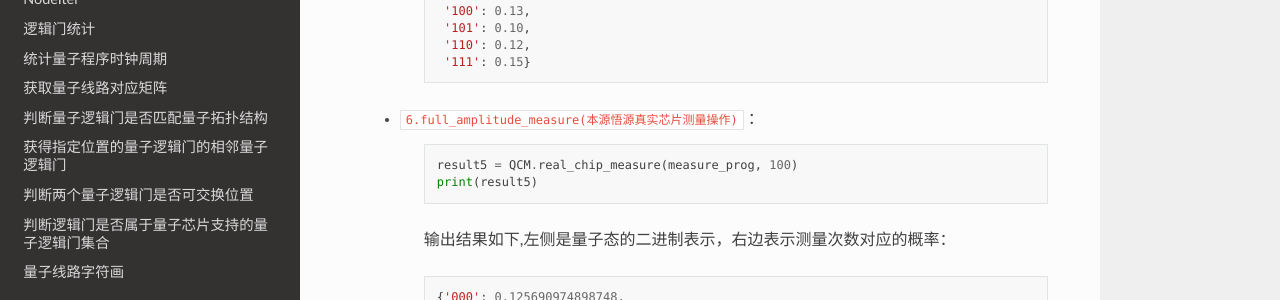
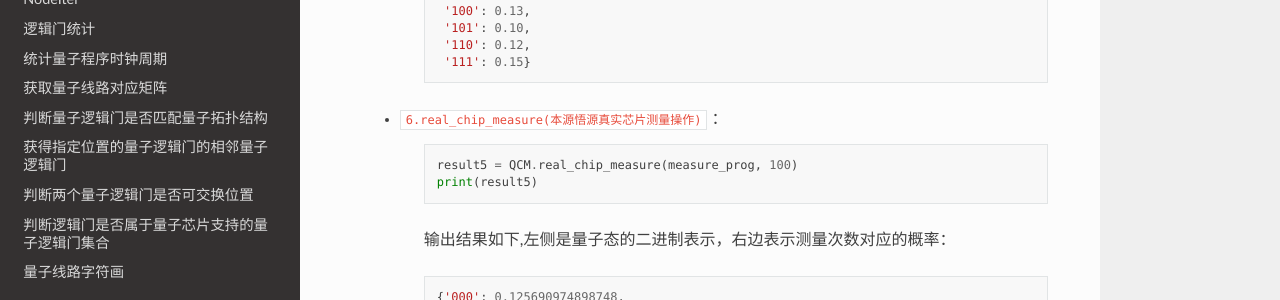
Before and after one commit to OriginQ/pyQPanda-Toturial, a Sphinx documentation site: the page built from source/QCloudMachine.rst, in a window 1280 px wide and 900 px high, scrolled down 3047 px. Shown: the part 147-447 px from the top of the window. Built offline with Sphinx 7.4.7 and the Read the Docs theme 2.0.0, drawn with Linux system fonts in a browser that asks for light colours; pages that are not in the unit, such as notebooks, are missing from menus.

Commit message:
Update QCloudMachine.rst

```diff
--- a/source/QCloudMachine.rst
+++ b/source/QCloudMachine.rst
@@ -156,7 +156,7 @@ pyqpanda封装了量子云虚拟机，可以向本源量子的计算服务器集
                      '110': 0.12,
                      '111': 0.15}
 
-        - ``6.full_amplitude_measure(本源悟源真实芯片测量操作)`` ：
+        - ``6.real_chip_measure(本源悟源真实芯片测量操作)`` ：
 
                 .. code-block:: python
 
```
